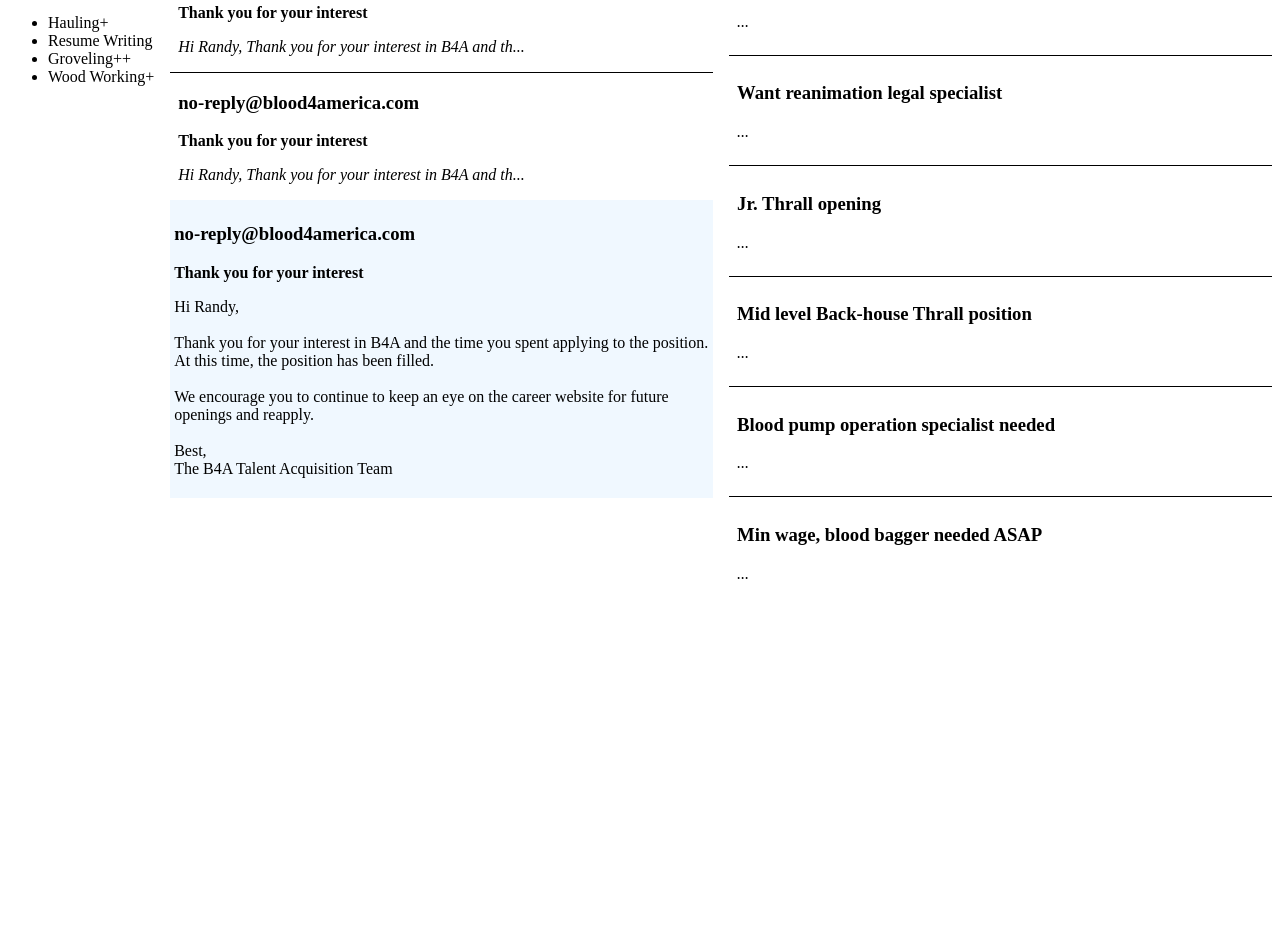
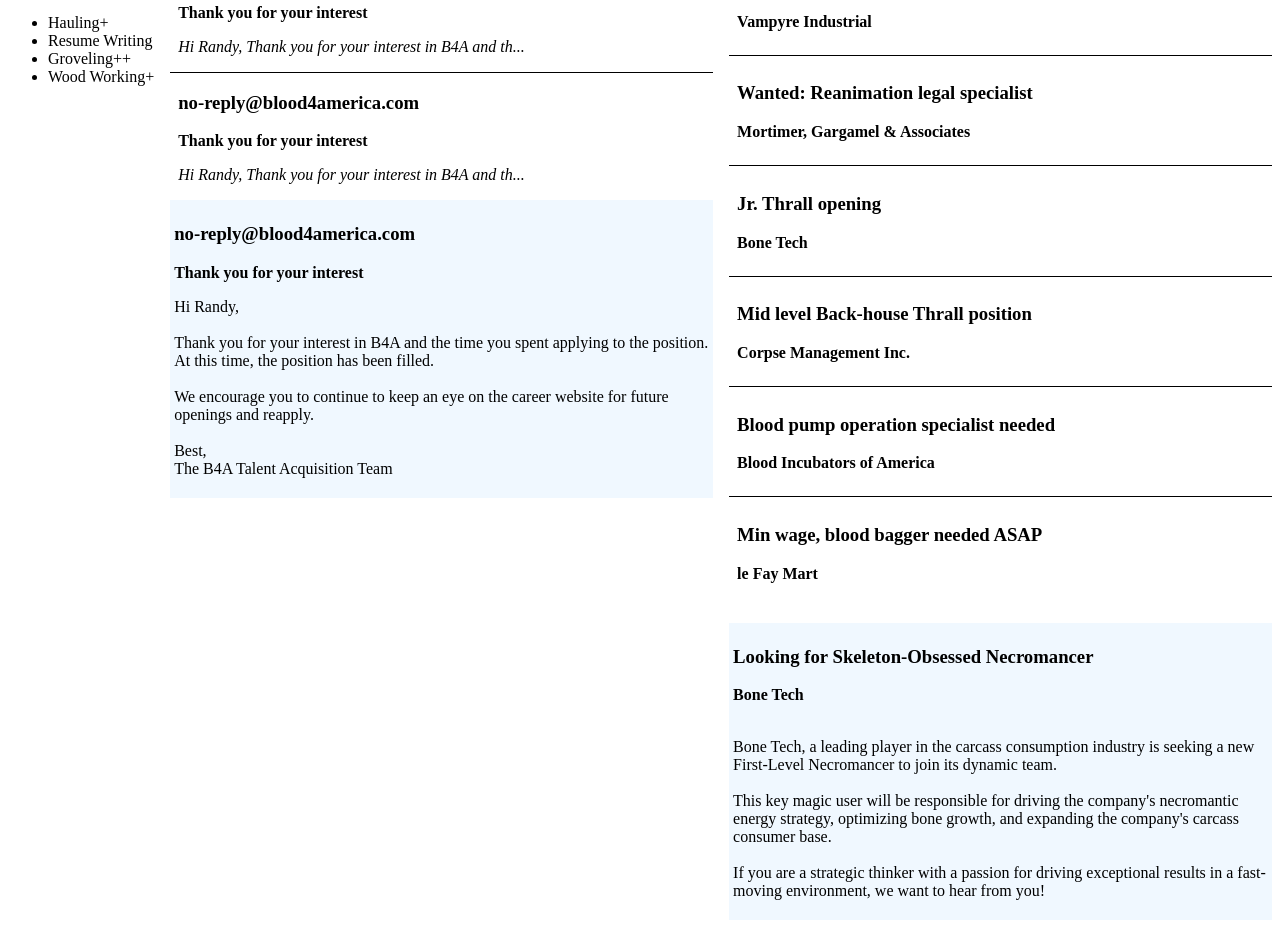
Before and after one commit to rmkubik/blood-bank, a React (Vite) app: page / in a window 1280 px wide. Shown: the part 240-1168 px from the top of the page. Before the commit the page ends 871 px from the top, so only its background shows below. Built offline with nearby package versions, Linux system fonts and the light colour scheme.

Commit message:
Style jobs and add full description

```diff
--- /dev/null
+++ b/src/components/jobs/Job.js
@@ -0,0 +1,16 @@
+import React from "react";
+import * as classes from "./Job.module.scss";
+
+const Job = ({ opening }) => {
+  return (
+    <div className={classes.job}>
+      <h3>{opening.title}</h3>
+      <p>
+        <strong>{opening.company}</strong>
+      </p>
+      <p>{opening.body}</p>
+    </div>
+  );
+};
+
+export default Job;
--- /dev/null
+++ b/src/components/jobs/Job.module.scss
@@ -0,0 +1,5 @@
+.job {
+  background: aliceblue;
+  padding: 0.25rem;
+  white-space: pre-line;
+}
--- /dev/null
+++ b/src/components/jobs/JobPreview.js
@@ -0,0 +1,14 @@
+import React from "react";
+
+const JobPreview = ({ opening }) => {
+  return (
+    <li>
+      <h3>{opening.title}</h3>
+      <p>
+        <strong>{opening.company}</strong>
+      </p>
+    </li>
+  );
+};
+
+export default JobPreview;
--- a/src/components/jobs/Jobs.js
+++ b/src/components/jobs/Jobs.js
@@ -2,25 +2,25 @@ import { observer } from "mobx-react-lite";
 import React from "react";
 import { useRootStore } from "../../models/Root";
 import * as classes from "./Jobs.module.scss";
+import JobPreview from "./JobPreview";
+import Job from "./Job";
 
 const Jobs = observer(() => {
   const { jobs } = useRootStore();
 
   return (
-    <div className={classes.jobs}>
-      <h2>Jobs</h2>
-      <ul>
-        {jobs.openings.map((opening) => {
-          return (
-            <li>
-              <h3>{opening.title}</h3>
-              <p>
-                <em>{opening.body.slice(0, 60)}...</em>
-              </p>
-            </li>
-          );
-        })}
-      </ul>
+    <div>
+      <div className={classes.jobs}>
+        <h2>Jobs</h2>
+        <ul>
+          {jobs.openings.map((opening) => (
+            // TODO: Jobs should have ids for usage as keys in
+            // the data model
+            <JobPreview opening={opening} />
+          ))}
+        </ul>
+      </div>
+      <Job opening={jobs.openings[0]} />
     </div>
   );
 });
--- a/src/models/Root.js
+++ b/src/models/Root.js
@@ -110,8 +110,8 @@ const rootStore = RootModel.create({
         body: "",
       },
       {
-        title: "Want reanimation legal specialist",
-        company: "Mortimer, Gargamel, & Associates",
+        title: "Wanted: Reanimation legal specialist",
+        company: "Mortimer, Gargamel & Associates",
         body: "",
       },
       {
@@ -131,7 +131,7 @@ const rootStore = RootModel.create({
       },
       {
         title: "Min wage, blood bagger needed ASAP",
-        company: "LeFay-Mart",
+        company: "le Fay Mart",
         body: "",
       },
     ],
```
